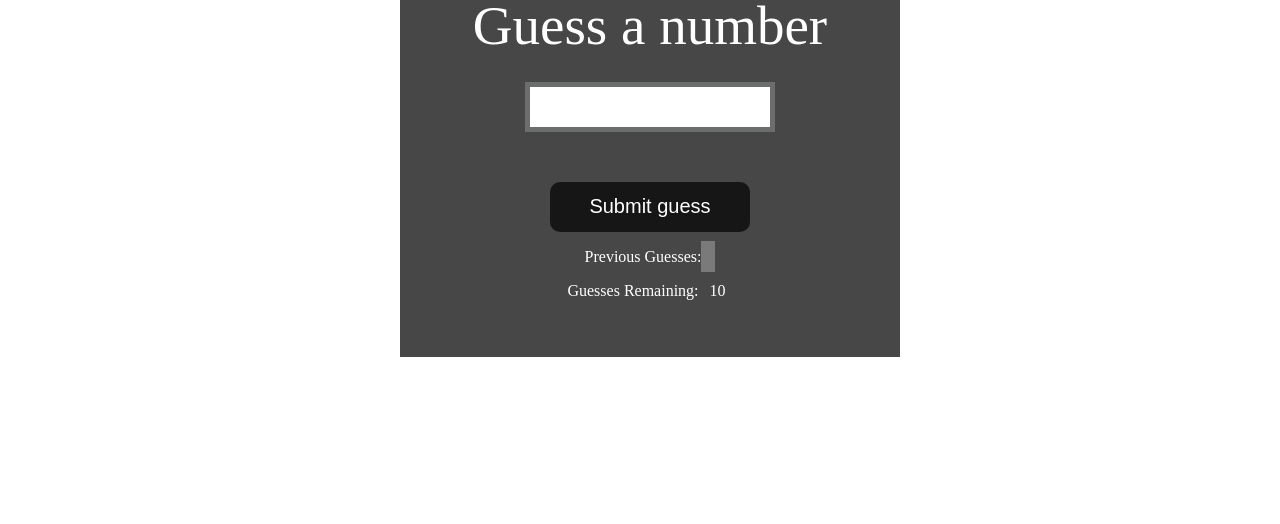
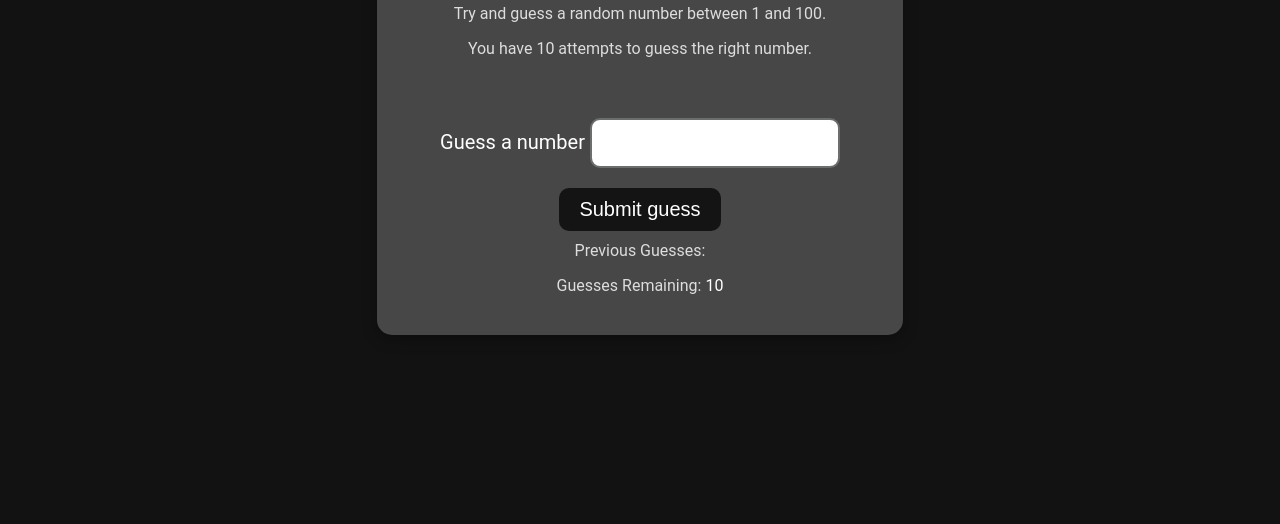
Before and after one commit to Safdar-Ali-India/Number-Guessing-Game, a plain HTML site: page index.html in a window 1280 px wide. Shown: the part 276-800 px from the top of the page. Drawn offline with Linux system fonts and the light colour scheme.

Commit message:
style: Add custom font and color palette and Apply hover effects on buttons

```diff
--- a/style.css
+++ b/style.css
@@ -1,5 +1,21 @@
+/* Body Styling */
+body {
+    margin: 0;
+    padding: 0;
+    font-family: 'Roboto', sans-serif;
+    background-color: #121212; /* Darker background for better contrast */
+    display: flex;
+    align-items: center;
+    justify-content: center;
+    height: 100vh;
+}
+
 /* Navigation Bar */
 nav {
+    position: absolute;
+    top: 10px;
+    left: 0;
+    right: 0;
     display: flex;
     align-items: center;
     justify-content: space-between;
@@ -8,8 +24,9 @@ nav {
     padding: 15px 30px;
     border-radius: 25px;
     box-shadow: 0 4px 10px rgba(0, 0, 0, 0.3);
-    font-family: 'Roboto', sans-serif;
     font-size: 18px;
+    max-width: 90%;
+    margin: 0 auto;
 }
 
 .newa {
@@ -29,92 +46,76 @@ nav {
     transform: scale(1.1);
 }
 
+/* Wrapper Styling */
+#wrapper {
+    text-align: center;
+    padding: 20px;
+    max-width: 500px;
+    width: 90%;
+    background-color: #474747;
+    color: #fff;
+    font-size: 20px;
+    border-radius: 15px;
+    box-shadow: 0 4px 15px rgba(0, 0, 0, 0.3);
+}
 
+/* Heading */
 h1 {
     text-align: center;
     font-size: 28px;
     margin-bottom: 20px;
+    color: #ffffff;
 }
 
-.lastResult {
-    color: white;
-    padding: 7px;
-  }
-
-  .guesses {
-    color: white;
-    padding: 7px;
-  }
-
-  button {
-    background-color: #141414;
-    color: #fff;
-    width: 250px;
-    height: 50px;
-    border-radius: 25px;
-    font-size: 30px;
-    border-style: none;
-    margin-top: 30px;
-    /* margin-left: 50px; */
-  }
-
-  #subt {
-    background-color: #161616;
-    color: #ffffff;
-    width: 200px;
-    height: 50px;
-    border-radius: 10px;
-    font-size: 20px;
-    border-style: none;
-    margin-top: 50px;
-    /* margin-left: 75px; */
-  }
-
+/* Inputs and Buttons */
 #guessField {
     color: #000;
     width: 250px;
     height: 50px;
-    font-size: 30px;
-    border-style: none;
-    margin-top: 25px;
-
-    /* margin-left: 50px; */
-    border: 5px solid #6c6d6d;
+    font-size: 18px;
+    border: 2px solid #6c6d6d;
+    border-radius: 10px;
+    margin-top: 20px;
     text-align: center;
 }
 
-  #guess {
-    font-size: 55px;
-    /* margin-left: 90px; */
-    margin-top: 120px;
+button, #subt {
+    background-color: #141414;
     color: #fff;
+    border-radius: 10px;
+    font-size: 20px;
+    border-style: none;
+    cursor: pointer;
+    margin-top: 20px;
+    padding: 10px 20px;
+    transition: all 0.3s ease-in-out;
 }
 
-  .guesses {
-    background-color: #7a7a7a;
+button:hover, #subt:hover {
+    background-color: #333333;
+    transform: scale(1.05);
 }
 
-  #wrapper {
-    box-sizing: border-box;
-    text-align: center;
-    padding: 20px;
-    width: 500px;
-    height: 550px;
-    background-color: #474747;
-    color: #fff;
-    font-size: 25px;
+/* Result Display */
+.lastResult, .guesses {
+    color: white;
+    margin-top: 15px;
 }
 
+/* Container for Centering */
+.container {
+    display: flex;
+    align-items: center;
+    justify-content: center;
+    flex-direction: column;
+    padding: 20px;
+    background-color: transparent;
+}
 
+/* Paragraphs */
 p {
     font-size: 16px;
     text-align: center;
+    margin-top: 10px;
+    color: #ddd;
 }
-  .container {
-    margin-top: 20px;
-    width: 350px;
-    max-width: 750px;
-    min-width: 480px;
-    margin: 0 auto;
-    background-color: #212121;
-  }
```
Lines whose indentation alone changed are shown as unchanged.
